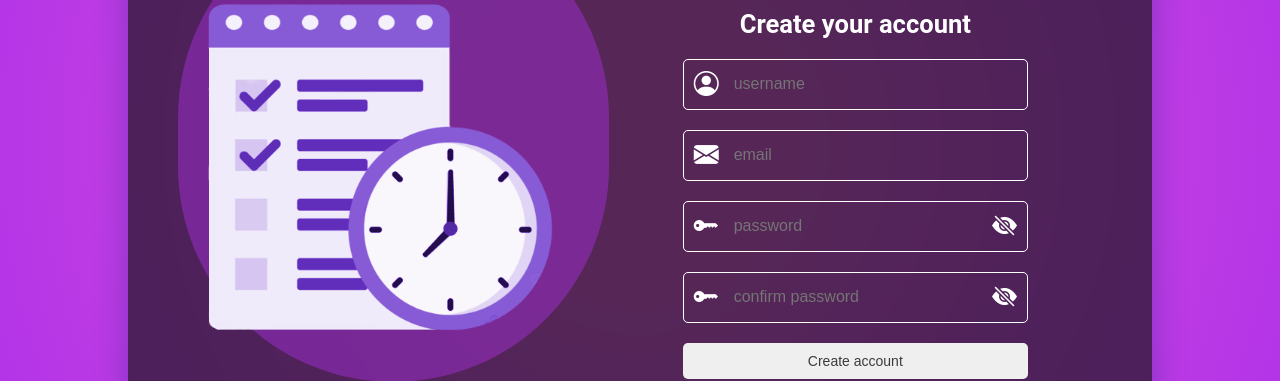
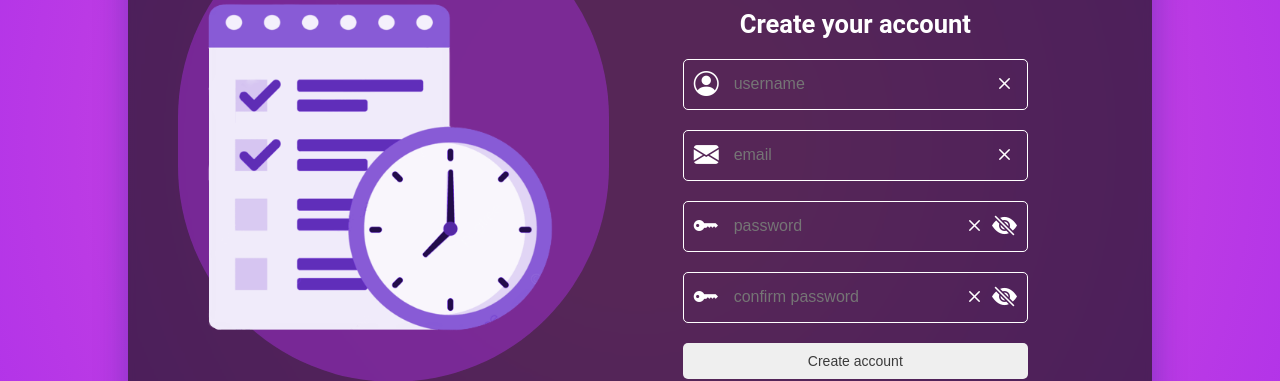
Before and after one commit to samuel-alves21/StudyPom, a React (Vite) app: page /StudyPom/login in a window 1280 px wide. Shown: the part 258-639 px from the top of the page. Built offline with nearby package versions, Linux system fonts and the light colour scheme.

Commit message:
finishing the form validation logic

```diff
--- a/src/components/LoginContent/Form/ConfirmedPasswordInput.tsx
+++ b/src/components/LoginContent/Form/ConfirmedPasswordInput.tsx
@@ -1,11 +1,17 @@
 import { FormContext } from '../../../contexts/FormContext'
 import { formValidation } from '../../../functions/formValidation'
-import { FormContextType, FormInputProps } from '../../../types/types'
+import { ConfirmedPasswordInputProps, FormContextType } from '../../../types/types'
 import { Error } from './Error'
 import { InputFieldWrapper } from './InputFieldWrapper'
 import { useState, useContext } from 'react'
 
-export const ConfirmedPasswordInput = ({ IconHandleClick, handleKeyDown, id }: FormInputProps) => {
+export const ConfirmedPasswordInput = ({
+  IconHandleClick,
+  handleKeyDown,
+  id,
+  passwordValue,
+  clearText,
+}: ConfirmedPasswordInputProps) => {
   const [shouldShowConfirmedPassword, setShouldShowConfirmedPassword] = useState<boolean>(false)
   const { formState, formDispatch } = useContext(FormContext) as FormContextType
 
@@ -17,6 +23,8 @@ export const ConfirmedPasswordInput = ({ IconHandleClick, handleKeyDown, id }: F
     const thisElement = e.target as HTMLInputElement
     const isEmpty = formValidation.EmptyVerify(thisElement.value, formDispatch, id)
     if (isEmpty) return
+    const isInvalid = formValidation.confirmedPasswordVerify(thisElement.value, passwordValue, formDispatch)
+    if (isInvalid) return
   }
 
   return (
@@ -30,6 +38,7 @@ export const ConfirmedPasswordInput = ({ IconHandleClick, handleKeyDown, id }: F
         type={shouldShowConfirmedPassword ? 'text' : 'password'}
         id={id}
       />
+      <i className='bi bi-x' onClick={(e) => clearText(e)}></i>
       {shouldShowConfirmedPassword ? (
         <i className='bi bi-eye-fill' onClick={handleClick}></i>
       ) : (
--- a/src/components/LoginContent/Form/EmailInput.tsx
+++ b/src/components/LoginContent/Form/EmailInput.tsx
@@ -5,7 +5,7 @@ import { useContext } from 'react'
 import { FormContext } from '../../../contexts/FormContext'
 import { Error } from './Error'
 
-export const EmailInput = ({ handleKeyDown, IconHandleClick, id }: FormInputProps) => {
+export const EmailInput = ({ handleKeyDown, IconHandleClick, id, clearText }: FormInputProps) => {
   const { formState, formDispatch } = useContext(FormContext) as FormContextType
 
   const handleChange = (e: React.ChangeEvent<HTMLInputElement>) => {
@@ -29,6 +29,7 @@ export const EmailInput = ({ handleKeyDown, IconHandleClick, id }: FormInputProp
           autoComplete='off'
           id={id}
         />
+        <i className='bi bi-x' onClick={(e) => clearText(e)}></i>
         {formState[id].hasError && <Error errorField={id} errorType={formState[id].currentError} />}
       </InputFieldWrapper>
     </>
--- a/src/components/LoginContent/Form/Error.tsx
+++ b/src/components/LoginContent/Form/Error.tsx
@@ -5,8 +5,9 @@ import styled from 'styled-components'
 
 export const Error = ({ errorField, errorType }: FormErrorProps) => {
   const { formState } = useContext(FormContext) as FormContextType
+  const obj = formState[errorField]
 
-  return <ErrorMsg>* {formState[errorField].errorTypes[errorType]}</ErrorMsg>
+  return <ErrorMsg>* {formState[errorField].errorTypes[errorType as keyof typeof obj.errorTypes]}</ErrorMsg>
 }
 
 const ErrorMsg = styled.p`
@@ -14,7 +15,8 @@ const ErrorMsg = styled.p`
   width: fit-content;
   padding: 0;
   position: absolute;
-  left: -110px;
+  bottom: -23px;
+  left: 0px;
   text-align: left;
   color: var(--color-error);
 `
--- a/src/components/LoginContent/Form/InputFieldWrapper.tsx
+++ b/src/components/LoginContent/Form/InputFieldWrapper.tsx
@@ -17,12 +17,18 @@ const Wrapper = styled.div<{ error: boolean }>`
   border-radius: 5px;
   color: white;
   border: 0.5px solid ${({ error }) => (error ? 'var(--color-error)' : '#fff')};
+  margin-bottom: ${({ error }) => (error ? '15px' : '0')};
   position: relative;
 
   & > .bi {
     font-size: 25px;
     cursor: pointer;
     color: ${({ error }) => (error ? 'var(--color-error)' : '#fff')};
+  }
+
+  & > .bi-eye-fill,
+  & > .bi-eye-slash-fill {
+    margin-left: 5px;
   }
 
   & input {
--- a/src/components/LoginContent/Form/PasswordInput.tsx
+++ b/src/components/LoginContent/Form/PasswordInput.tsx
@@ -1,11 +1,17 @@
 import { FormContext } from '../../../contexts/FormContext'
 import { formValidation } from '../../../functions/formValidation'
-import { FormContextType, FormInputProps } from '../../../types/types'
+import { FormContextType, PasswordInputProps } from '../../../types/types'
 import { Error } from './Error'
 import { InputFieldWrapper } from './InputFieldWrapper'
 import { useContext, useState } from 'react'
 
-export const PasswordInput = ({ IconHandleClick, handleKeyDown, id }: FormInputProps) => {
+export const PasswordInput = ({
+  IconHandleClick,
+  handleKeyDown,
+  id,
+  setPasswordValue,
+  clearText,
+}: PasswordInputProps) => {
   const [shouldShowPassword, setShouldShowPassword] = useState<boolean>(false)
   const { formState, formDispatch } = useContext(FormContext) as FormContextType
 
@@ -15,8 +21,11 @@ export const PasswordInput = ({ IconHandleClick, handleKeyDown, id }: FormInputP
 
   const handleChange = (e: React.ChangeEvent<HTMLInputElement>) => {
     const thisElement = e.target as HTMLInputElement
+    setPasswordValue(thisElement.value)
     const isEmpty = formValidation.EmptyVerify(thisElement.value, formDispatch, id)
     if (isEmpty) return
+    const isShort = formValidation.PasswordVerify(thisElement.value, formDispatch)
+    if (isShort) return
   }
 
   return (
@@ -30,6 +39,7 @@ export const PasswordInput = ({ IconHandleClick, handleKeyDown, id }: FormInputP
         type={shouldShowPassword ? 'text' : 'password'}
         id={id}
       />
+      <i className='bi bi-x' onClick={(e) => clearText(e)}></i>
       {shouldShowPassword ? (
         <i className='bi bi-eye-fill' onClick={handleClick}></i>
       ) : (
--- a/src/components/LoginContent/Form/UsernameInput.tsx
+++ b/src/components/LoginContent/Form/UsernameInput.tsx
@@ -5,7 +5,7 @@ import { Error } from './Error'
 import { InputFieldWrapper } from './InputFieldWrapper'
 import { useContext } from 'react'
 
-export const Username = ({ IconHandleClick, handleKeyDown, id }: FormInputProps) => {
+export const Username = ({ IconHandleClick, handleKeyDown, id, clearText }: FormInputProps) => {
   const { formState, formDispatch } = useContext(FormContext) as FormContextType
 
   const handleChange = (e: React.ChangeEvent<HTMLInputElement>) => {
@@ -25,6 +25,7 @@ export const Username = ({ IconHandleClick, handleKeyDown, id }: FormInputProps)
         onChange={(e) => handleChange(e)}
         id={id}
       />
+      <i className='bi bi-x' onClick={(e) => clearText(e)}></i>
       {formState[id].hasError && <Error errorField={id} errorType={formState[id].currentError} />}
     </InputFieldWrapper>
   )
--- a/src/components/LoginContent/Form/index.tsx
+++ b/src/components/LoginContent/Form/index.tsx
@@ -14,6 +14,7 @@ export const Form = () => {
   const { formState, formDispatch } = useContext(FormContext) as FormContextType
 
   const [shouldSendform, setShouldSend] = useState<boolean>(false)
+  const [passwordValue, setPasswordValue] = useState<string>('')
 
   const inputsArray: HTMLInputElement[] = useMemo(() => [], [])
 
@@ -25,10 +26,26 @@ export const Form = () => {
     nextElement.focus()
   }
 
+  const clearText = (e: React.MouseEvent<HTMLElement, MouseEvent>) => {
+    const thisElement = e.target as HTMLElement
+    const previousElement = thisElement.previousElementSibling as HTMLInputElement
+    previousElement.value = ''
+    formValidation.EmptyVerify(previousElement.value, formDispatch, previousElement.id as FormInputType)
+  }
+
   const handleKeyDown = (e: React.KeyboardEvent<HTMLInputElement>) => {
     const thisElement = e.target as HTMLInputElement
     const type = thisElement.id as FormInputType
+    const keys = ['Shift', 'Control', 'Alt', 'AltGraph', 'Escape']
 
+    if (e.key === 'Escape') {
+      e.preventDefault()
+      thisElement.blur()
+    }
+    if (keys.includes(e.key)) {
+      e.preventDefault()
+      return
+    }
     const isEmpty = formValidation.EmptyVerify(thisElement.value, formDispatch, type)
     if (isEmpty) return
 
@@ -66,10 +83,22 @@ export const Form = () => {
   return (
     <FormWrapper ref={formWrapper} action='' onSubmit={(e) => handleSubmit(e)}>
       <Text />
-      <Username IconHandleClick={IconHandleClick} handleKeyDown={handleKeyDown} id='username' />
-      <EmailInput IconHandleClick={IconHandleClick} handleKeyDown={handleKeyDown} id='email' />
-      <PasswordInput IconHandleClick={IconHandleClick} handleKeyDown={handleKeyDown} id='password' />
-      <ConfirmedPasswordInput IconHandleClick={IconHandleClick} handleKeyDown={handleKeyDown} id='confirmedPassword' />
+      <Username IconHandleClick={IconHandleClick} handleKeyDown={handleKeyDown} id='username' clearText={clearText} />
+      <EmailInput IconHandleClick={IconHandleClick} handleKeyDown={handleKeyDown} id='email' clearText={clearText} />
+      <PasswordInput
+        IconHandleClick={IconHandleClick}
+        handleKeyDown={handleKeyDown}
+        id='password'
+        setPasswordValue={setPasswordValue}
+        clearText={clearText}
+      />
+      <ConfirmedPasswordInput
+        IconHandleClick={IconHandleClick}
+        handleKeyDown={handleKeyDown}
+        id='confirmedPassword'
+        passwordValue={passwordValue}
+        clearText={clearText}
+      />
       <FormButton shouldSendform={shouldSendform} />
       <p>
         Already have an account? <a href='#'>Sign in</a>
--- a/src/contexts/FormContext/initialState.ts
+++ b/src/contexts/FormContext/initialState.ts
@@ -34,9 +34,10 @@ export const initialState: FormState = {
     hasError: false,
     currentError: 'none',
     errorTypes: {
-      weakCase: 'password need to contain at least one uppercase letter',
-      weakChar: 'password need to contain at least one special character',
-      weakLength: 'password need to be at least 8 characters long',
+      uppercaseRequired: 'at least one uppercase letter required',
+      lowercaseRequired: 'at least one lowercase  letter required',
+      specialCharRequired: 'at least one special character required',
+      invalidLength: 'at least 8 characters long required',
       empty: 'empty field!',
       none: null,
     },
--- a/src/functions/formValidation.ts
+++ b/src/functions/formValidation.ts
@@ -40,4 +40,46 @@ export const formValidation = {
       return false
     }
   },
+
+  PasswordVerify(password: string, formDispatch: (value: FormReducerAction) => void) {
+    if (password.length < 8) {
+      formDispatch({ type: 'SET_PASSWORD_ERROR', payload: { setHasError: true, setCurrentError: 'invalidLength' } })
+      return true
+    }
+    if (!/^(?=.*[A-Z]).+$/.test(password)) {
+      formDispatch({ type: 'SET_PASSWORD_ERROR', payload: { setHasError: true, setCurrentError: 'uppercaseRequired' } })
+      return true
+    }
+    if (!/^(?=.*[a-z]).+$/.test(password)) {
+      formDispatch({ type: 'SET_PASSWORD_ERROR', payload: { setHasError: true, setCurrentError: 'lowercaseRequired' } })
+      return true
+    }
+    if (!/[!@#$%^&*(),.?":{}|<>]/.test(password)) {
+      formDispatch({
+        type: 'SET_PASSWORD_ERROR',
+        payload: { setHasError: true, setCurrentError: 'specialCharRequired' },
+      })
+      return true
+    }
+    formDispatch({ type: 'SET_PASSWORD_ERROR', payload: { setHasError: false, setCurrentError: 'none' } })
+    return false
+  },
+
+  confirmedPasswordVerify(
+    password: string,
+    confirmePassword: string,
+    formDispatch: (value: FormReducerAction) => void
+  ) {
+    if (password !== confirmePassword) {
+      formDispatch({
+        type: 'SET_CONFIRMED_PASSWORD_ERROR',
+        payload: { setHasError: true, setCurrentError: 'mismatch' },
+      })
+      console.log('here')
+      return true
+    } else {
+      formDispatch({ type: 'SET_CONFIRMED_PASSWORD_ERROR', payload: { setHasError: false, setCurrentError: 'none' } })
+      return false
+    }
+  },
 }
```
Also changed, not shown: src/types/types.ts (+23 -4 lines).
